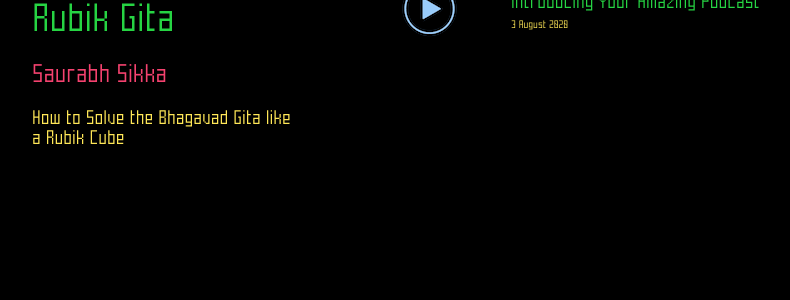
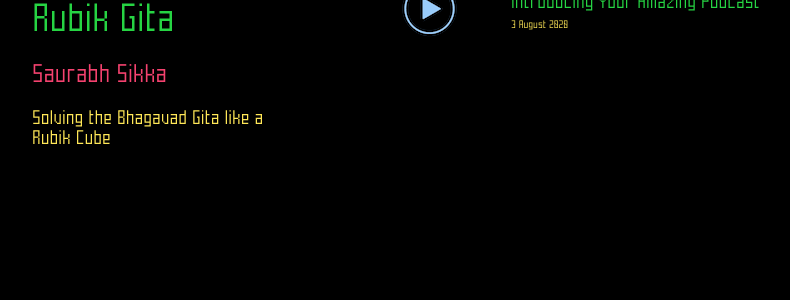
Before and after one commit to nacicatus/rubik-gita, a Jekyll site: the page built from index.md, in a window 1280 px wide. Shown: the part 202-502 px from the top of the page, without its empty margins (178-968 px from the left). Built offline with Jekyll 4.4.1, drawn with Linux system fonts in a browser that asks for light colours.

Commit message:
Update _config.yml

```diff
--- a/_config.yml
+++ b/_config.yml
@@ -1,5 +1,5 @@
 title: Rubik Gita
-description: How to Solve the Bhagavad Gita like a Rubik Cube
+description: Solving the Bhagavad Gita like a Rubik Cube
 author: Saurabh Sikka
 email: saurabhsikka@icloud.com
 lang: en-us
```
